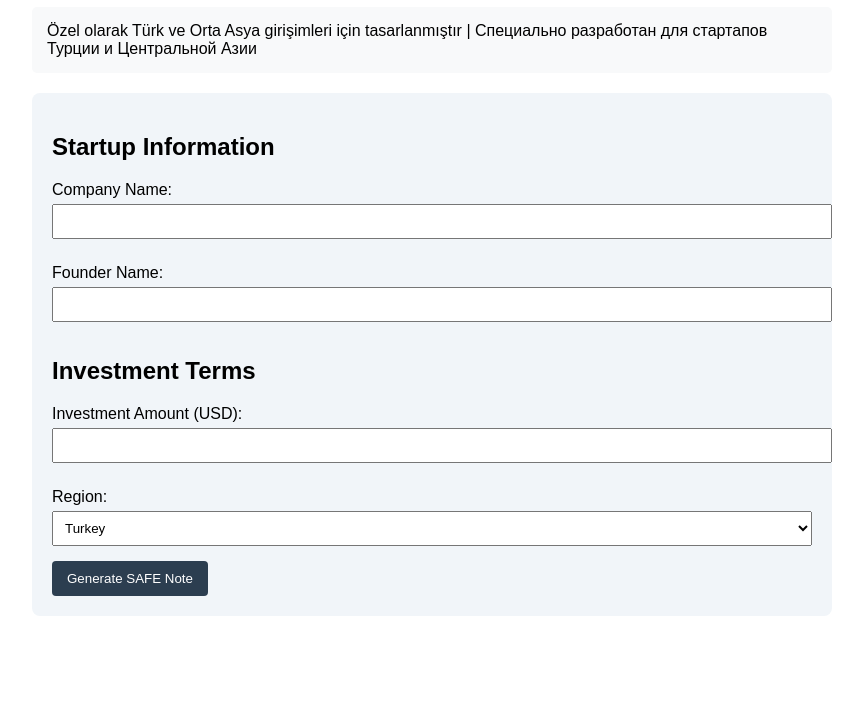
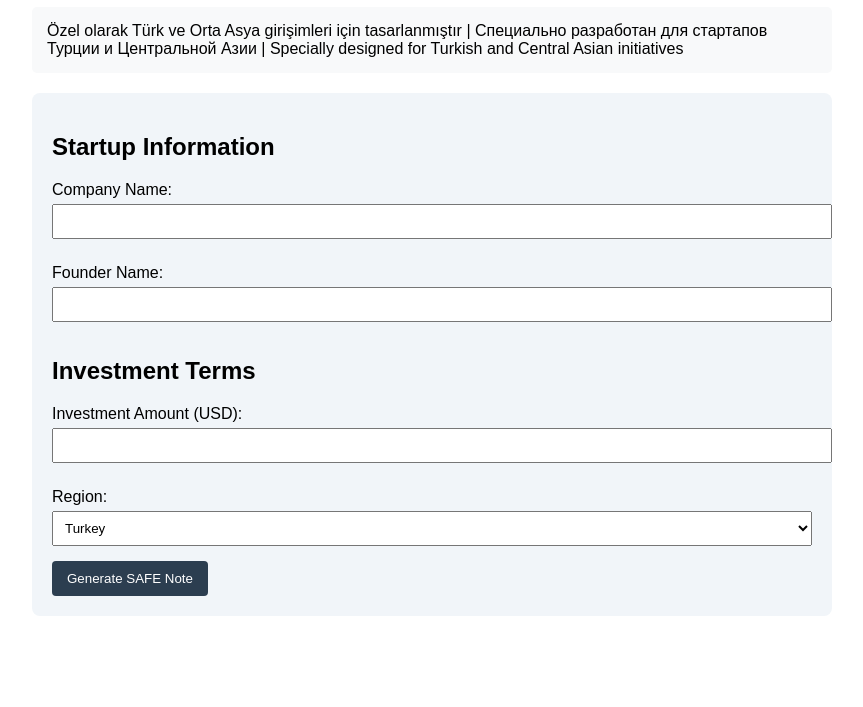
Before and after one commit to chriswoodlaw/safe-note-generator, a plain HTML site: page index.html in a window 1280 px wide. Shown: the part 93-800 px from the top of the page, without its empty margins (208-1071 px from the left). Drawn offline with Linux system fonts and the light colour scheme.

Commit message:
Update index.html

```diff
--- a/index.html
+++ b/index.html
@@ -16,7 +16,8 @@
     <h1>SAFE Note Generator</h1>
     <div class="notice">
         Özel olarak Türk ve Orta Asya girişimleri için tasarlanmıştır |
-        Специально разработан для стартапов Турции и Центральной Азии
+        Специально разработан для стартапов Турции и Центральной Азии |
+        Specially designed for Turkish and Central Asian initiatives
     </div>
 
     <form id="safeForm">
```
